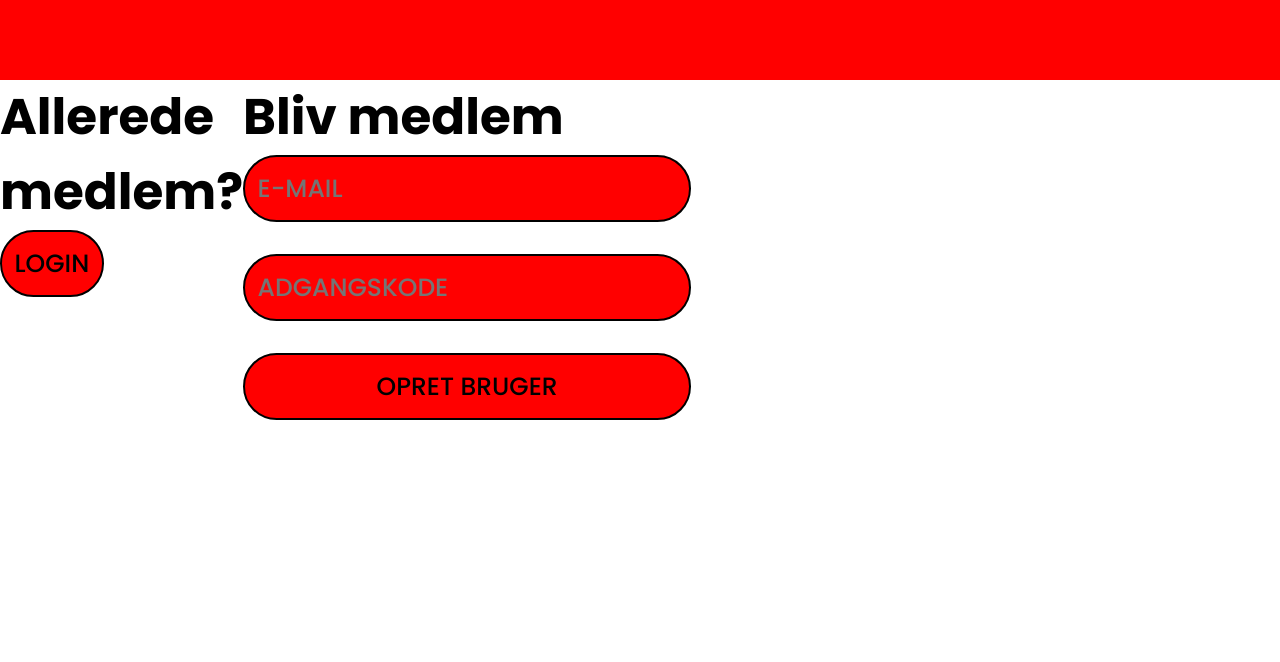
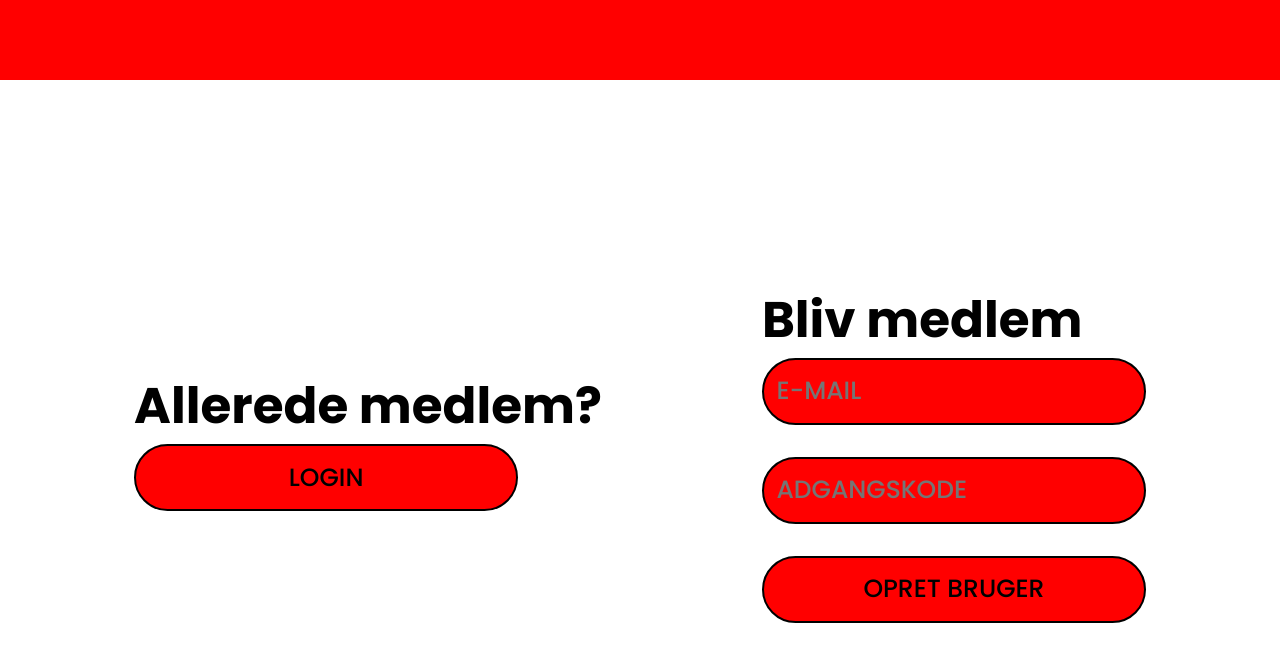
Before and after one commit to M1CK3Y-Official/Excalibur, a plain HTML site: page Pages/bliv-medlem.html in a window 1280 px wide. Drawn offline with Linux system fonts and the light colour scheme.

Commit message:
bliv medlem

```diff
--- a/Styles/bliv-medlem.css
+++ b/Styles/bliv-medlem.css
@@ -4,11 +4,15 @@ header {
 }
 
 .login-page {
-height: 90vh;
-display: grid;
-grid-template-columns: repeat(5, 1fr);
-grid-template-rows: repeat(5, 1fr);
-
+    height: 90vh;
+    display: grid;
+  /* grid-template-rows: 1fr;
+  grid-template-columns: repeat(2, auto); */
+  grid-template-areas: "existing register";
+  /* display: flex; */
+  gap: 10em;
+  align-items: center;
+  justify-content: center;
 }
 
 h3 {
@@ -16,12 +20,13 @@ h3 {
 }
 
 .existing {
-
+    grid-area: 'existing';
 }
 
 .login {
     font-size: 2.5rem;
-    padding: 0.5em 0.5em;
+    padding: 0.5em;
+    width: 30vw;
     border-radius: 25rem;
     text-transform: uppercase;
     font-weight: 500;
@@ -29,29 +34,33 @@ h3 {
     outline: none;
     background-color: red;
     border: 2px black solid;
+    text-align: center;
+    margin: 0 auto;
 }
 
 
 
+
 .newuser {
-
+    max-width: 1000px;
 }
 
 .register {
     display: grid;
-    /* justify-content: flex-end; */
     gap: 2em;
 
+    grid-area: 'register';
+    height: 30vh;
 }
 
 input {
-    width: 35vw;
+    width: 30vw;
 }
 
 
 input[type=email] {
     font-size: 2.5rem;
-    padding: 0.5em 0.5em;
+    padding: 0.5em;
     border-radius: 25rem;
     text-transform: uppercase;
     font-weight: 500;
```
